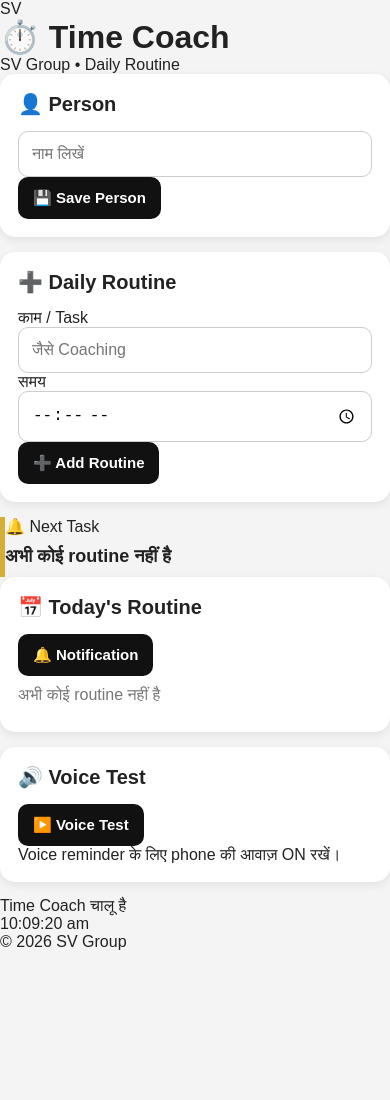
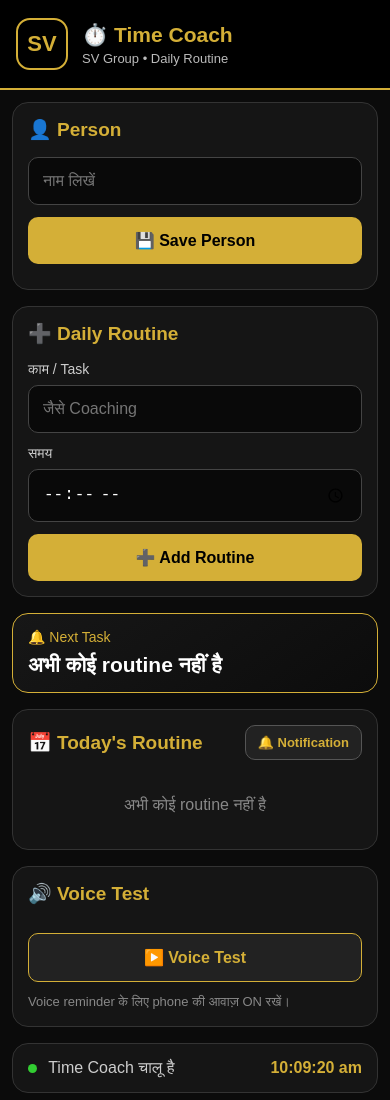
Before and after one commit to sv919599-lgtm/Time-coach-, a website: page Index.html in a window 390 px wide. Shown: the top 1100 px of the page. Before the commit the page ends 951 px from the top, so only its background shows below. Drawn offline with Linux system fonts and the light colour scheme.

Commit message:
Update Style.css

```diff
--- a/Style.css
+++ b/Style.css
@@ -1,8 +1,3 @@
-/* ================================
-   TIME COACH
-   SIMPLE DAILY ROUTINE
-================================ */
-
 * {
   box-sizing: border-box;
   margin: 0;
@@ -11,69 +6,85 @@
 
 body {
   font-family: Arial, sans-serif;
-  background: #f4f4f4;
-  color: #222;
+  background: #0b0b0b;
+  color: #ffffff;
+  min-height: 100vh;
 }
 
-.app {
-  width: 100%;
-  max-width: 520px;
-  margin: auto;
-  padding: 15px;
+.topbar {
+  background: #000000;
+  border-bottom: 2px solid #d4af37;
+  padding: 18px 16px;
+  display: flex;
+  align-items: center;
+  gap: 14px;
+  position: sticky;
+  top: 0;
+  z-index: 10;
 }
 
-
-/* HEADER */
-
-.header {
-  background: #111;
-  color: white;
-  padding: 20px;
-  border-radius: 15px;
-  text-align: center;
-  margin-bottom: 15px;
-}
-
-.header h1 {
-  font-size: 26px;
-}
-
-.header p {
-  margin-top: 5px;
+.logo {
+  width: 52px;
+  height: 52px;
+  border: 2px solid #d4af37;
+  border-radius: 14px;
+  display: flex;
+  align-items: center;
+  justify-content: center;
   color: #d4af37;
+  font-size: 22px;
   font-weight: bold;
 }
 
+.topbar h1 {
+  font-size: 24px;
+  color: #d4af37;
+  margin-bottom: 4px;
+}
 
-/* CARD */
+.topbar p {
+  color: #bbbbbb;
+  font-size: 13px;
+}
 
-.card {
-  background: white;
-  border-radius: 15px;
+.container {
+  width: 100%;
+  max-width: 600px;
+  margin: auto;
+  padding: 16px;
+}
+
+.card,
+.next-card,
+.status-card {
+  background: #151515;
+  border: 1px solid #333333;
+  border-radius: 16px;
   padding: 18px;
-  margin-bottom: 15px;
-  box-shadow: 0 3px 10px rgba(0,0,0,0.08);
+  margin-bottom: 16px;
 }
 
 .card h2 {
-  font-size: 20px;
-  margin-bottom: 15px;
+  color: #d4af37;
+  font-size: 19px;
+  margin-bottom: 16px;
 }
 
-
-/* PERSON */
-
-.person-row {
-  display: flex;
-  gap: 8px;
+label {
+  display: block;
+  color: #cccccc;
+  font-size: 14px;
+  margin: 12px 0 7px;
 }
 
 input {
   width: 100%;
-  padding: 13px;
+  background: #090909;
+  color: white;
+  border: 1px solid #444444;
+  border-radius: 10px;
+  padding: 14px;
   font-size: 16px;
-  border: 1px solid #ccc;
-  border-radius: 10px;
   outline: none;
 }
 
@@ -82,72 +93,91 @@ input:focus {
 }
 
 button {
+  width: 100%;
   border: none;
   border-radius: 10px;
-  padding: 12px 15px;
-  background: #111;
-  color: white;
-  font-size: 15px;
+  padding: 14px;
+  font-size: 16px;
   font-weight: bold;
+  margin-top: 12px;
   cursor: pointer;
 }
 
-button:active {
-  transform: scale(0.97);
+.primary {
+  background: #d4af37;
+  color: #000000;
 }
 
-#savedPerson {
-  margin-top: 10px;
-  font-weight: bold;
-  color: #444;
+.secondary {
+  background: #222222;
+  color: #d4af37;
+  border: 1px solid #d4af37;
 }
 
+.small-btn {
+  width: auto;
+  margin: 0;
+  padding: 9px 12px;
+  font-size: 13px;
+  background: #222222;
+  color: #d4af37;
+  border: 1px solid #555555;
+}
 
-/* NEXT TASK */
+.message {
+  color: #d4af37;
+  margin-top: 10px;
+  font-size: 14px;
+}
 
 .next-card {
-  border-left: 5px solid #d4af37;
+  border-color: #d4af37;
+  background: linear-gradient(
+    145deg,
+    #171717,
+    #0c0c0c
+  );
+}
+
+.next-title {
+  color: #d4af37;
+  font-size: 14px;
+  margin-bottom: 8px;
 }
 
 #nextTask {
-  font-size: 18px;
+  font-size: 21px;
   font-weight: bold;
-  padding: 10px 0;
 }
 
-
-/* ROUTINE TITLE */
-
-.routine-title {
+.section-heading {
   display: flex;
+  justify-content: space-between;
   align-items: center;
-  justify-content: space-between;
+  gap: 10px;
 }
 
-.routine-title h2 {
+.section-heading h2 {
   margin-bottom: 0;
 }
 
-
-/* ROUTINE ITEM */
-
-.routine-item {
-  display: flex;
-  align-items: center;
-  justify-content: space-between;
-  gap: 10px;
-
-  padding: 14px;
-  margin-top: 10px;
-
-  background: #f7f7f7;
-  border-radius: 12px;
-
-  border-left: 4px solid #d4af37;
+#routineList {
+  margin-top: 16px;
 }
 
-.routine-info {
-  flex: 1;
+.routine {
+  background: #0d0d0d;
+  border: 1px solid #333333;
+  border-radius: 12px;
+  padding: 14px;
+  margin-bottom: 10px;
+}
+
+.routine-top {
+  display: flex;
+  justify-content: space-between;
+  align-items: center;
+  gap: 10px;
 }
 
 .routine-name {
@@ -156,77 +186,76 @@ button:active {
 }
 
 .routine-time {
-  margin-top: 4px;
-  color: #555;
+  color: #d4af37;
+  font-size: 17px;
+  font-weight: bold;
 }
 
 .delete-btn {
-  background: #c62828;
-  padding: 9px 11px;
+  width: auto;
+  background: #2a1111;
+  color: #ff7777;
+  border: 1px solid #662222;
+  padding: 8px 12px;
+  margin-top: 10px;
   font-size: 13px;
 }
 
-
-/* EMPTY */
-
 .empty {
-  color: #777;
-  padding: 10px 0;
+  text-align: center;
+  color: #888888;
+  padding: 20px 5px;
 }
 
+.hint {
+  color: #888888;
+  font-size: 13px;
+  margin-top: 10px;
+  line-height: 1.5;
+}
 
-/* ADD ROUTINE */
+.status-card {
+  display: flex;
+  justify-content: space-between;
+  align-items: center;
+  color: #cccccc;
+}
 
-.add-card label {
-  display: block;
-  margin-top: 15px;
-  margin-bottom: 7px;
+.status-dot {
+  display: inline-block;
+  width: 9px;
+  height: 9px;
+  background: #32cd32;
+  border-radius: 50%;
+  margin-right: 7px;
+}
+
+#currentTime {
+  color: #d4af37;
   font-weight: bold;
 }
 
-.add-card input {
-  margin-bottom: 5px;
+footer {
+  text-align: center;
+  color: #666666;
+  padding: 20px;
+  font-size: 12px;
 }
-
-.button-row {
-  display: flex;
-  gap: 10px;
-  margin-top: 15px;
-}
-
-.button-row button {
-  flex: 1;
-}
-
-.cancel {
-  background: #777;
-}
-
-
-/* REMINDER */
-
-.reminder-btn {
-  width: 100%;
-  background: #d4af37;
-  color: #111;
-  font-size: 16px;
-}
-
-
-/* MOBILE */
 
 @media (max-width: 400px) {
 
-  .person-row {
-    flex-direction: column;
+  .topbar h1 {
+    font-size: 21px;
   }
 
-  .routine-title {
-    gap: 10px;
+  .container {
+    padding: 12px;
   }
 
-  .routine-title h2 {
-    font-size: 18px;
+  .card,
+  .next-card,
+  .status-card {
+    padding: 15px;
   }
 
 }
```
